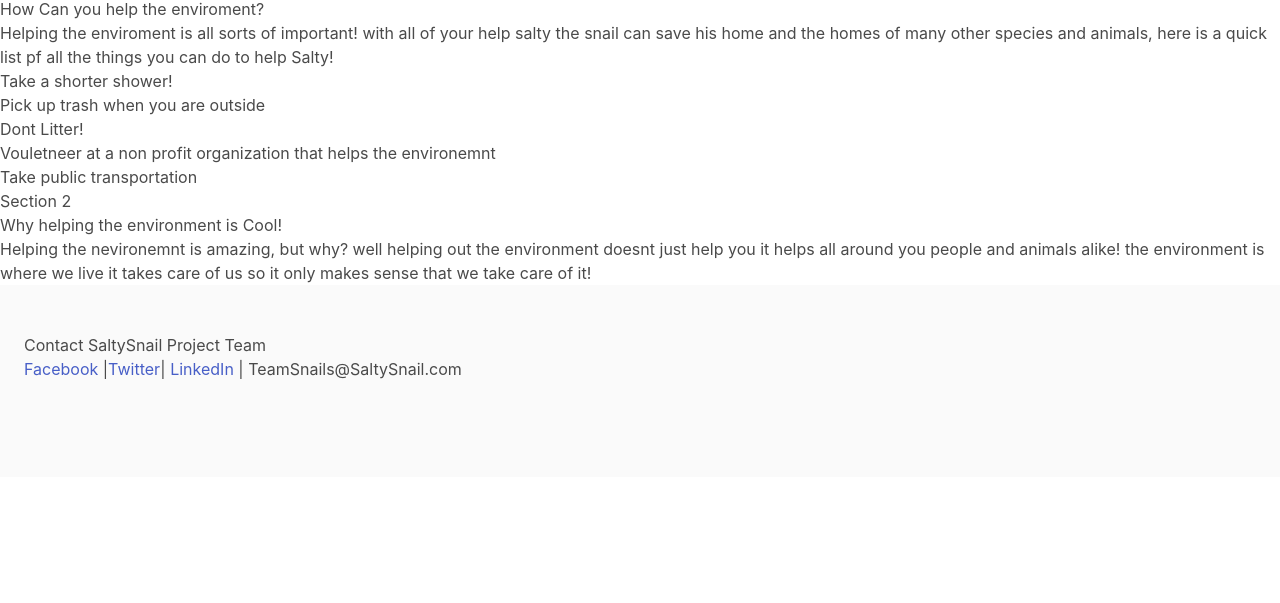
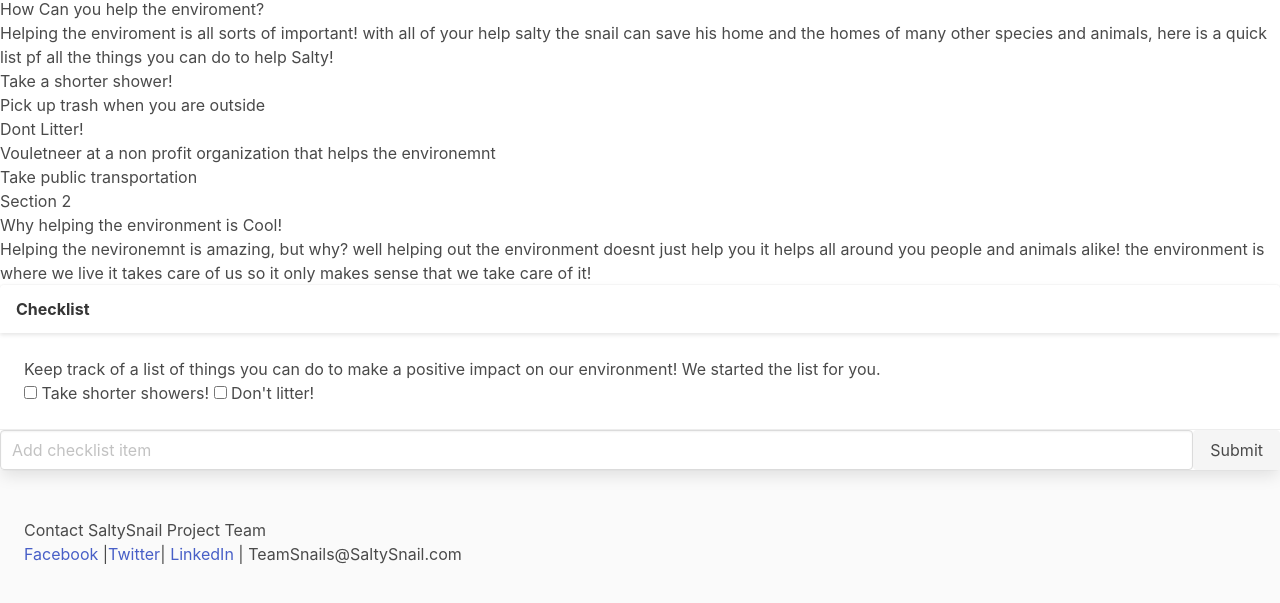
Before and after one commit to Arspeke8/SaltySnails, a plain HTML site: page index.html in a window 1280 px wide. Shown: the part 55-658 px from the top of the page. Drawn offline with nearby package versions, Linux system fonts and the light colour scheme.

Commit message:
Added HTML for checklist

```diff
--- a/index.html
+++ b/index.html
@@ -81,6 +81,38 @@
         it only makes sense that we take care of it!
       </p>
     </section>
+
+    <div class="card">
+      <header class="card-header">
+        <p class="card-header-title">
+          Checklist
+        </p>
+        <button class="card-header-icon" aria-label="more options">
+          <span class="icon">
+            <i class="fas fa-angle-down" aria-hidden="true"></i>
+          </span>
+        </button>
+      </header>
+      <div class="card-content">
+        <div class="content">
+          Keep track of a list of things you can do to make a positive impact on our environment! We started the list for you.
+          <div class="checklist">
+            <label class="checkbox">
+              <input type="checkbox">
+              Take shorter showers!
+            </label>
+            <label class="checkbox">
+              <input type="checkbox">
+              Don't litter!
+            </label>
+          </div>
+        </div>
+      </div>
+      <footer class="card-footer">
+        <input class="input" type="text" placeholder="Add checklist item">
+        <button class="button is-light">Submit</button>
+      </footer>
+    </div>
   </body>
 
   <footer id="Contact" class="footer">
```
